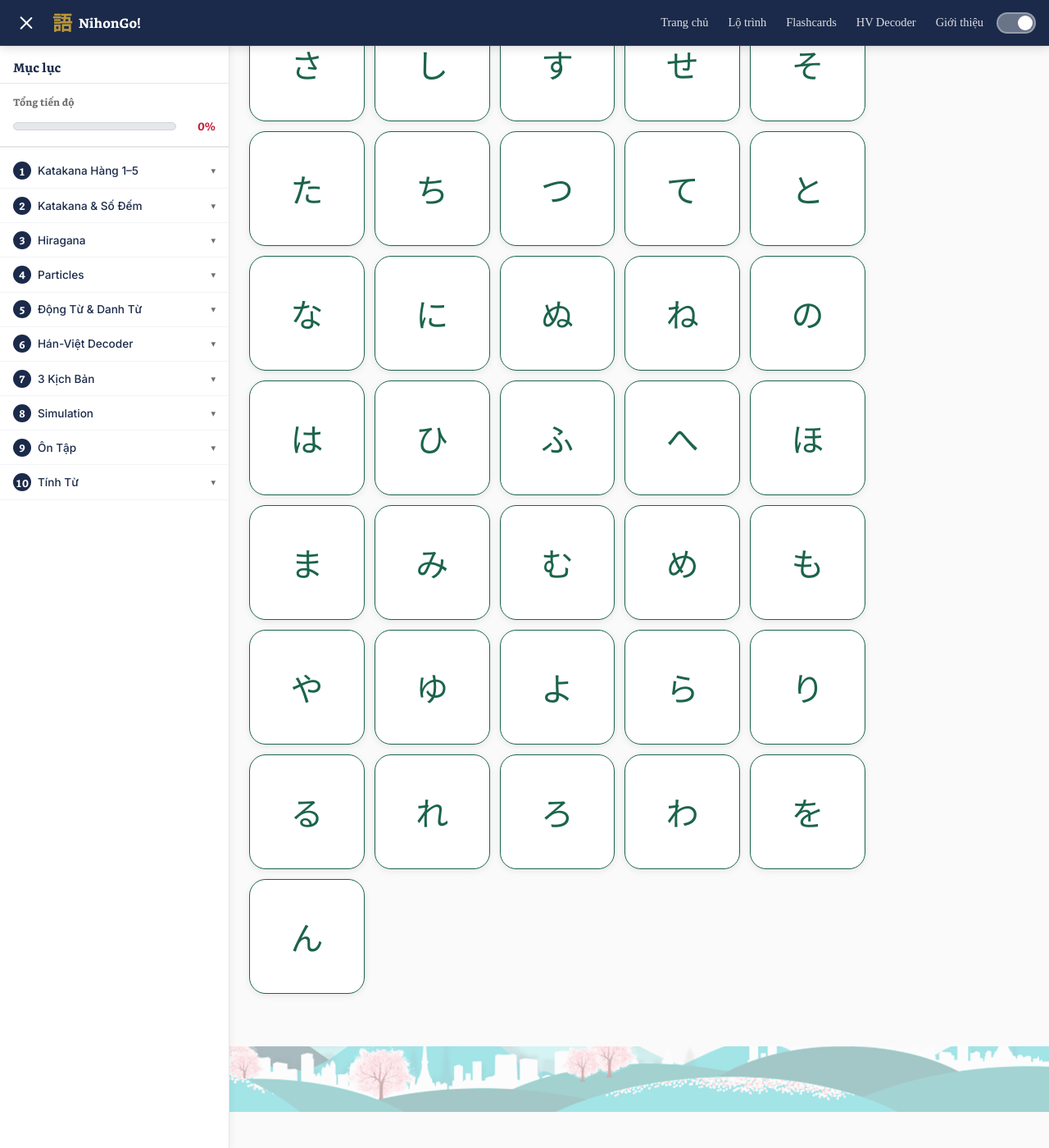
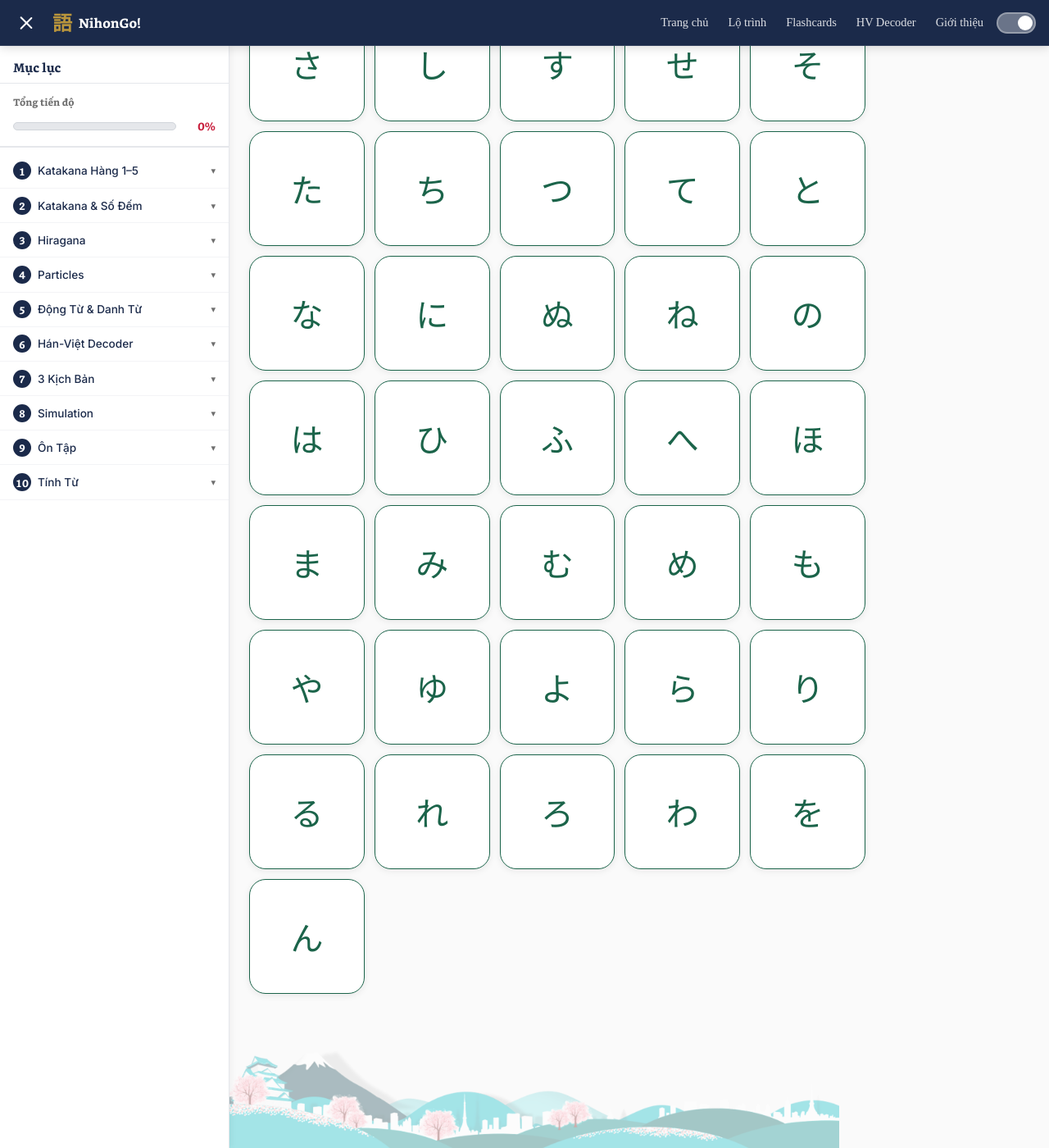
Before and after one commit to hoangphi01/learn-japanese, a Jekyll site: the page built from flashcards/hiragana.md, in a window 1280 px wide and 1400 px high, scrolled down 624 px. Shown: the whole window at 82% size. Built offline with Jekyll 4.4.1, drawn with Linux system fonts in a browser that asks for light colours; some web fonts are replaced; before the commit the page ends 1980 px from its top, so only the background shows below that.

Commit message:
Fix footer image: scale to 60% width instead of cropping

```diff
--- a/assets/css/style.css
+++ b/assets/css/style.css
@@ -1169,11 +1169,10 @@ strong { font-weight: 600; }
 }
 
 .footer-image img {
-  width: 100%;
-  max-height: 80px;
-  object-fit: cover;
-  object-position: bottom;
+  width: 60%;
+  height: auto;
   display: block;
+  margin: 0 auto;
 }
 
 /* ============================================================
```
